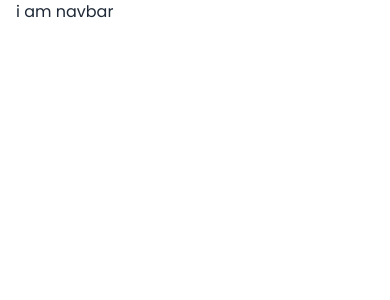
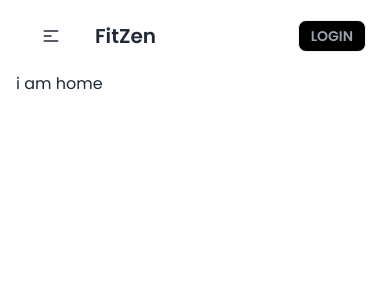
Before and after one commit to nayon117/react-fitzen, a React (Vite) app: page / in a window 390 px wide. Shown: the top 300 px of the page. Built offline with nearby package versions, Linux system fonts and the light colour scheme.

Commit message:
added navbar with active routes

```diff
--- a/src/Route/Route.jsx
+++ b/src/Route/Route.jsx
@@ -1,12 +1,29 @@
 import { createBrowserRouter } from "react-router-dom";
 import MainLayout from "../layout/MainLayout";
 import ErrorPage from "../pages/ErrorPage/ErrorPage";
+import Home from "../pages/Home/Home";
+import Login from "../pages/Login/Login";
+import Registration from "../pages/Registration/Registration";
 
 const myCreatedRoute = createBrowserRouter([
     {
         path: "/",
         element: <MainLayout></MainLayout>,
-        errorElement:<ErrorPage></ErrorPage>
+        errorElement: <ErrorPage></ErrorPage>,
+        children: [
+            {
+                path: "/",
+                element:<Home></Home>
+           },
+            {
+                path: "/login",
+                element:<Login></Login>
+           },
+            {
+                path: "/register",
+                element: <Registration></Registration>
+           },
+        ]
 
     }
 ])
--- a/src/components/Navbar/Navbar.jsx
+++ b/src/components/Navbar/Navbar.jsx
@@ -1,9 +1,72 @@
+import { Link, NavLink } from "react-router-dom";
 
 const Navbar = () => {
+    const navLinks = <>
+     <li> <NavLink to='/'>Home</NavLink>  </li>
+     <li> <NavLink to='/event'>Event</NavLink>  </li>
+     <li> <NavLink to='/blogs'>Blogs</NavLink>  </li>
+     <li> <NavLink to='/contact'>Contact</NavLink>  </li>
+    </>
+    const user = ''
     return (
-        <div>
-            i am navbar
+        <div className="navbar py-3 bg-base-100">
+        <div className="navbar-start">
+          <div className="dropdown">
+            <label tabIndex={0} className="btn btn-ghost lg:hidden">
+              <svg
+                xmlns="http://www.w3.org/2000/svg"
+                className="h-5 w-5"
+                fill="none"
+                viewBox="0 0 24 24"
+                stroke="currentColor"
+              >
+                <path
+                  strokeLinecap="round"
+                  strokeLinejoin="round"
+                  strokeWidth="2"
+                  d="M4 6h16M4 12h8m-8 6h16"
+                />
+              </svg>
+            </label>
+            <ul
+              tabIndex={0}
+              className="menu menu-sm dropdown-content mt-3 z-[1] p-2 shadow bg-base-100 rounded-box w-52"
+            >
+
+               {navLinks}
+
+            </ul>
+          </div>
+     <a className="btn btn-ghost normal-case text-xl">FitZen</a>
         </div>
+        <div className="navbar-center hidden lg:flex">
+          <ul className="menu menu-horizontal px-1">
+            {navLinks}
+          </ul>
+        </div>
+        <div className="navbar-end">
+          {
+            user ? <div className="dropdown dropdown-end">
+            <label tabIndex={0} className="btn btn-ghost btn-circle avatar">
+              <div className="w-10 rounded-full">
+                <img src={user.photoURL} />
+              </div>
+            </label>
+            <ul tabIndex={0} className="mt-3 z-[1] p-2 shadow menu menu-sm dropdown-content bg-base-100 rounded-box w-52">
+              <li>
+              <button className="btn btn-sm whitespace-nowrap  btn-ghost">
+                {user.displayName}
+             </button>
+              </li>
+              <li><button className="text-xl" >Logout</button></li>
+            </ul>
+            </div>
+              :
+              <Link to='/login'><button className="btn btn-sm bg-black text-gray-400">Login</button></Link>
+          }
+
+        </div>
+      </div>
     );
 };
 
--- /dev/null
+++ b/src/pages/Home/Home.jsx
@@ -0,0 +1,10 @@
+
+const Home = () => {
+    return (
+        <div>
+            i am home
+        </div>
+    );
+};
+
+export default Home;
--- /dev/null
+++ b/src/pages/Login/Login.jsx
@@ -0,0 +1,10 @@
+
+const Login = () => {
+    return (
+        <div>
+            login
+        </div>
+    );
+};
+
+export default Login;
--- /dev/null
+++ b/src/pages/Registration/Registration.jsx
@@ -0,0 +1,10 @@
+
+const Registration = () => {
+    return (
+        <div>
+            registration
+        </div>
+    );
+};
+
+export default Registration;
```
